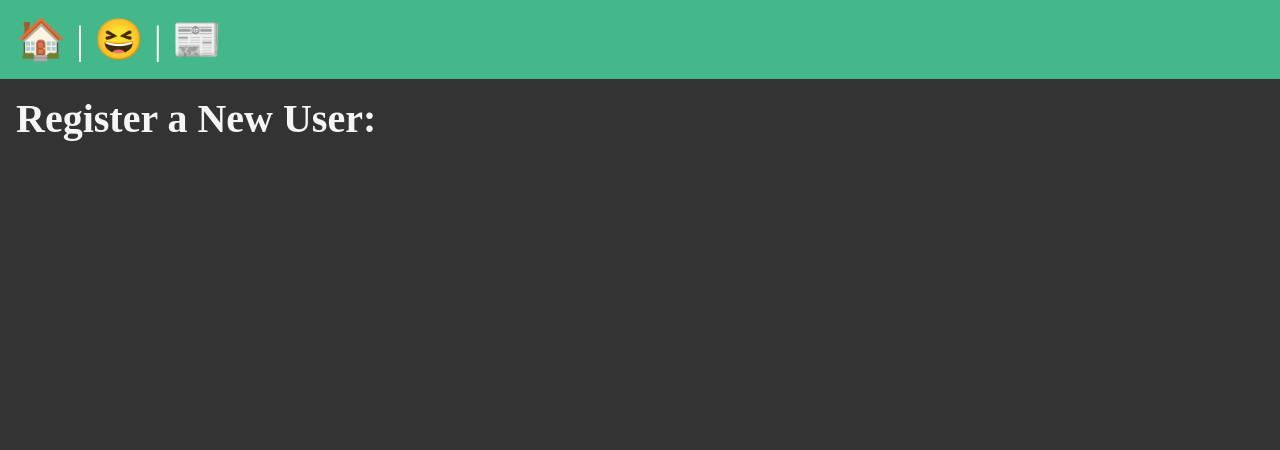
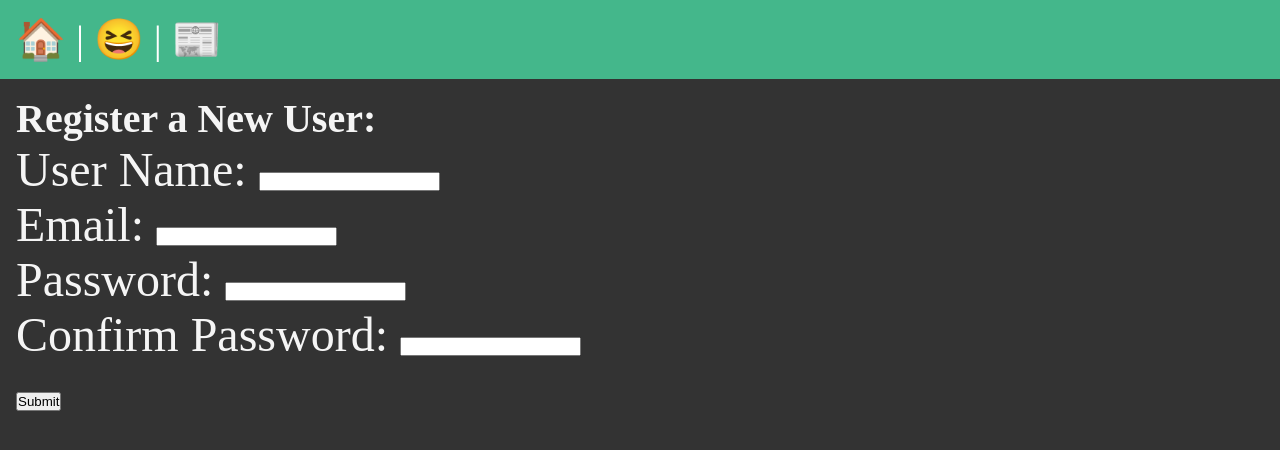
Before and after one commit to Karan551/myproject, a Django app: template users/templates/users/register.html in a window 1280 px wide. Shown: the top 450 px of the page. Run offline with Django 3.2, Linux system fonts and the light colour scheme; the template is opened without the code that fills it, so the values that code supplies are empty, except form fields; tables that the repository leaves empty hold one stand-in row (values such as "Sample post"); form fields are guessed from the names that the template uses.

Commit message:
adding register form.

```diff
--- a/users/templates/users/register.html
+++ b/users/templates/users/register.html
@@ -1,6 +1,50 @@
-{% extends "layout.html" %} {% block title %}Register User{% endblock title %}
+{% extends "layout.html" %}
+{% block title %}Register User{% endblock title %}
 {% block content %}
 
-<h2>Register a New User:</h2>
+<form action="{% url 'users:register' %}" method="post" class="form-container">
+  <h2 class="register-user">Register a New User:</h2>
+  {% csrf_token %}
+  <div class="mb-2">
+    <label class="inline-block">User Name: </label>
+    {{form.username}}
+  </div>
+  <div class="mb-2">
+    <label class="inline-block">Email: </label>
+    {{form.email}}
+  </div>
+  <div class="mb-2">
+    <label class="inline-block">Password: </label>
+    {{form.password1}}
+  </div>
+  <div class="mb-2">
+    <label class="inline-block">Confirm Password: </label>
+    {{form.password2}}
+  </div>
+
+
+
+
+
+  <!---If form through an error -->
+
+  {% if form.errors or form.non_field_errors %}
+
+  <div class="error-msg">
+    {% for field in form %}
+    {{field.errors}}
+    {% endfor %}
+  </div>
+
+
+
+  {{form.non_field_errors}}
+
+  {% endif %}
+
+  <div class="btn-container">
+    <button class="btn">Submit</button>
+  </div>
+</form>
 
 {% endblock content %}
```
